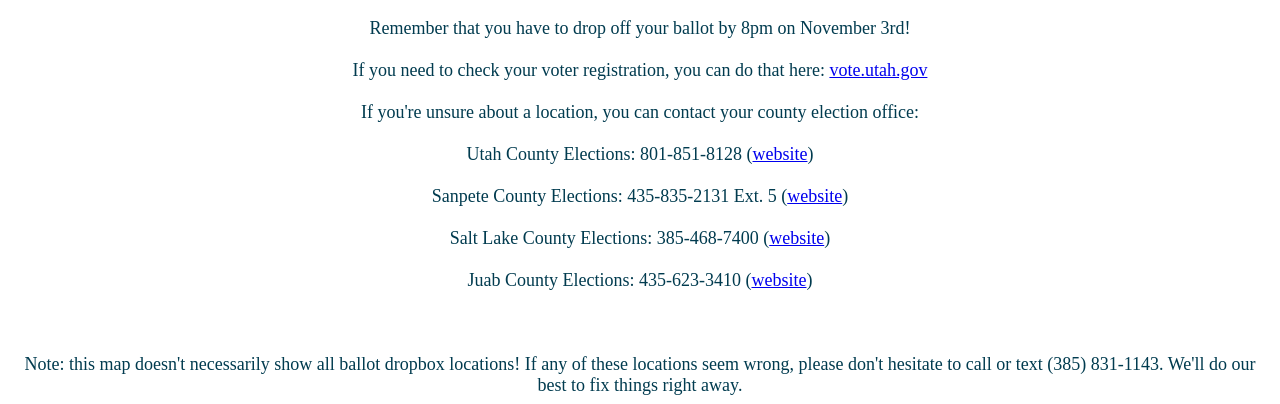
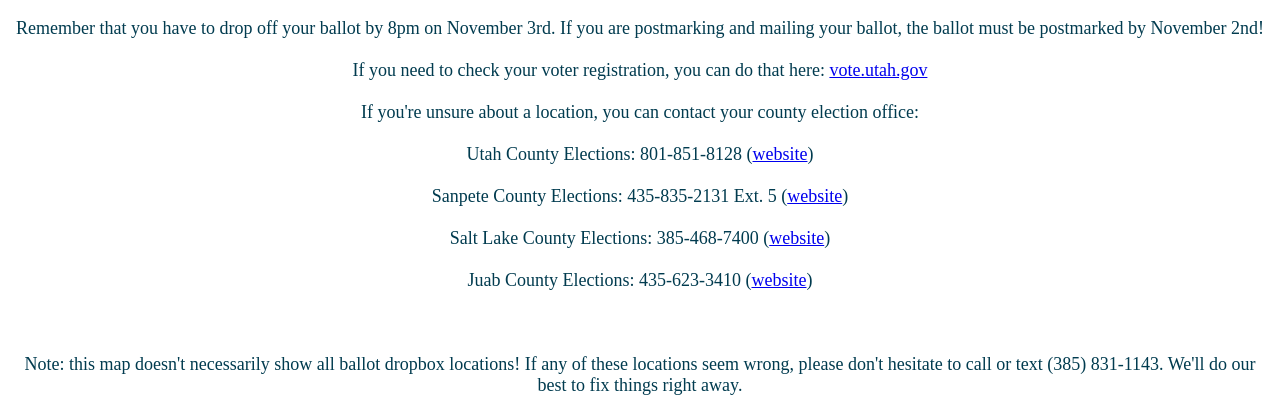
Before and after one commit to pete-rodrigue/ballot_dropboxes, a plain HTML site: page index.html in a window 1280 px wide. Shown: the part 705-1109 px from the top of the page. Drawn offline with Linux system fonts and the light colour scheme; a web font is replaced by a local one.

Commit message:
added bit about postmarking

```diff
--- a/index.html
+++ b/index.html
@@ -163,7 +163,7 @@ iframe {
 </div>
 
 <div id="title">Search the map to find a ballot dropbox in your county!</div>
-<div id="subtext"></br>Remember that you have to drop off your ballot by 8pm on November 3rd! </br></br>
+<div id="subtext"></br>Remember that you have to drop off your ballot by 8pm on November 3rd. If you are postmarking and mailing your ballot, the ballot must be postmarked by November 2nd!</br></br>
 If you need to check your voter registration, you can do that here: <a href="https://vote.utah.gov/">vote.utah.gov</a>
 </br></br>
   If you're unsure about a location, you can contact your county election office:
```
